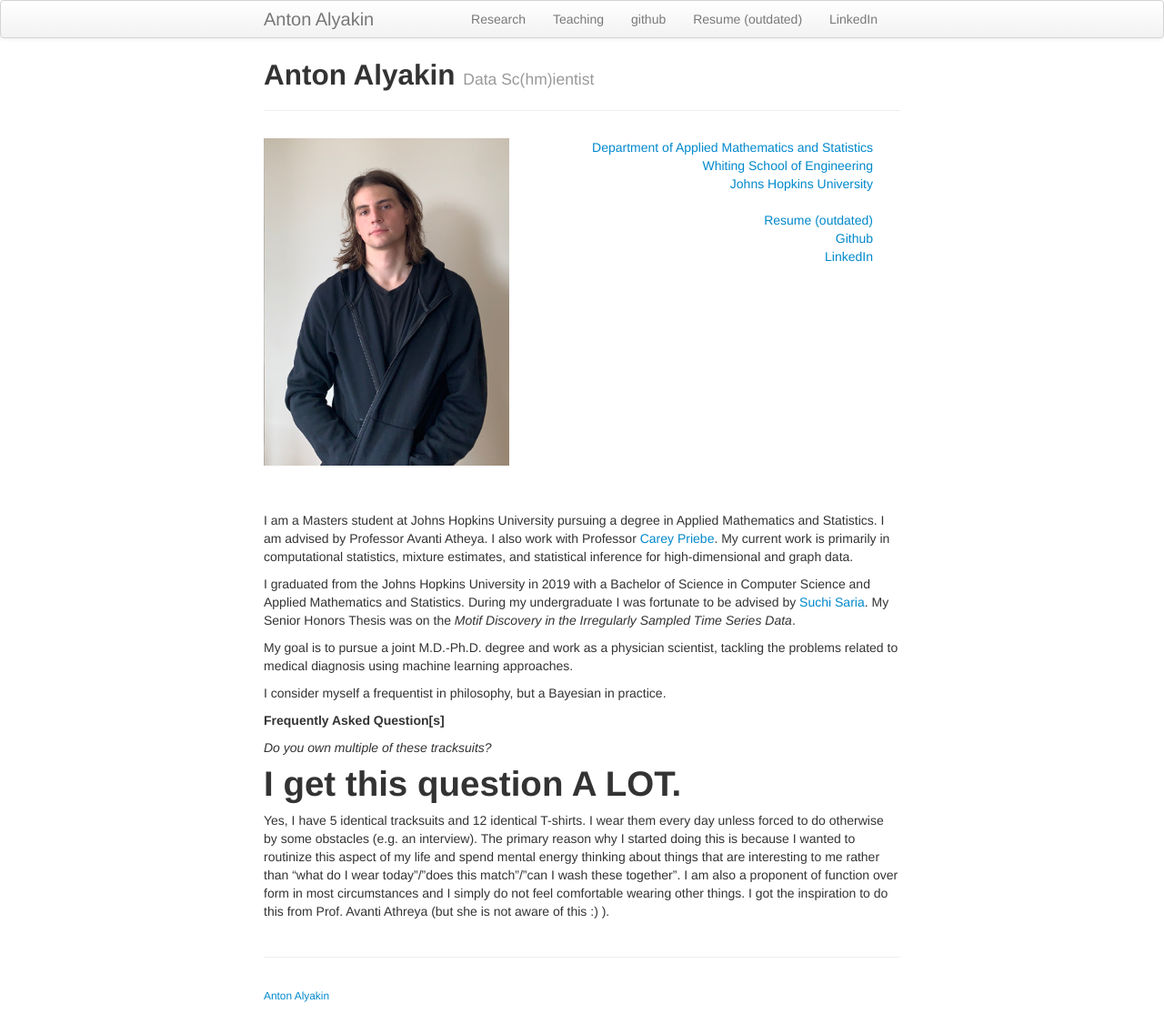
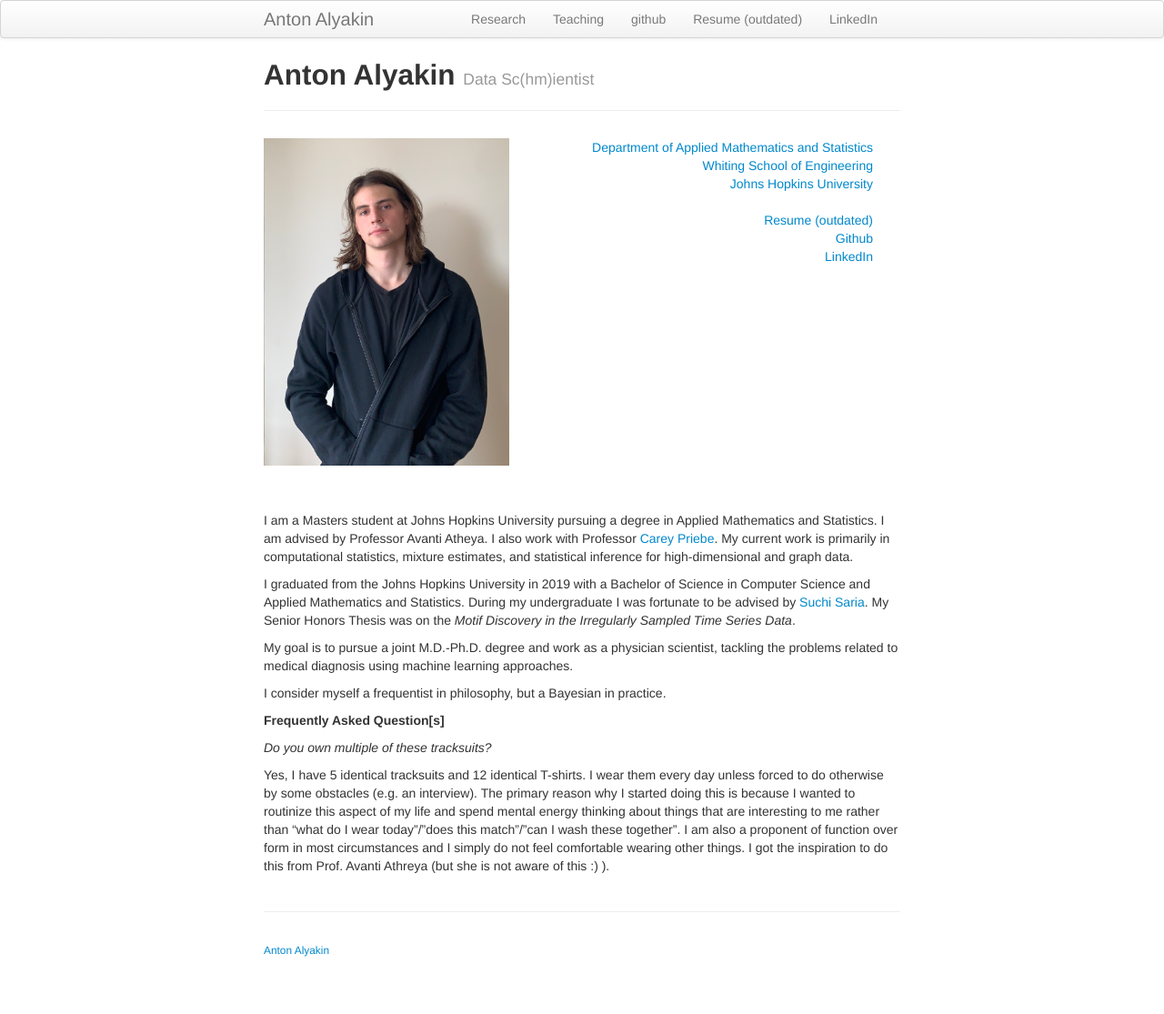
Before and after one commit to alyakin314/alyakin314.github.io, a Jekyll site: the page built from index.md, in a window 1280 px wide. Shown: the whole page at 91% size. Built offline with Jekyll 4.4.1, drawn with Linux system fonts in a browser that asks for light colours; after the commit the page ends 1065 px from its top, so only the background shows below that.

Commit message:
Update index.md

```diff
--- a/index.md
+++ b/index.md
@@ -48,7 +48,6 @@ I consider myself a frequentist in philosophy, but a Bayesian in practice.
 
 *Do you own multiple of these tracksuits?*
 
-# I get this question A LOT.
 Yes, I have 5 identical tracksuits and 12 identical T-shirts.
 I wear them every day unless forced to do otherwise by some obstacles (e.g. an
 interview).
```
